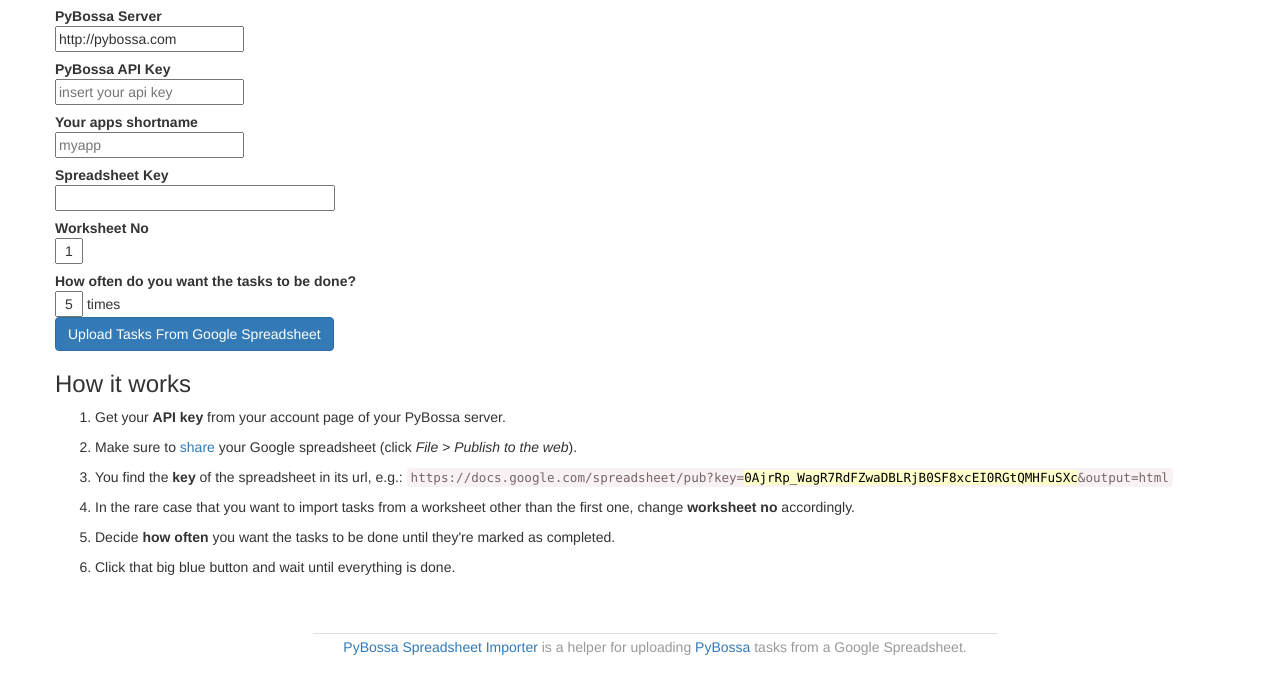
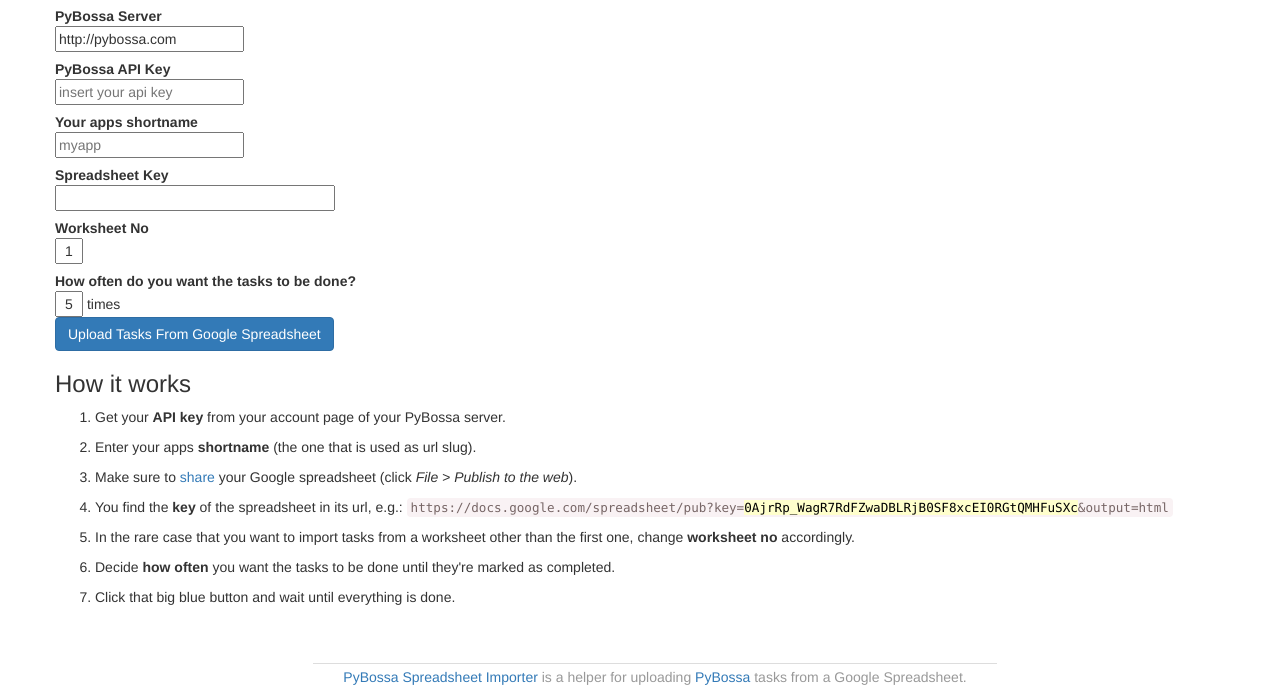
Before and after one commit to vis4/pybossa-spreadsheet-importer, a Python web app: template templates/index.html in a window 1280 px wide. Shown: the part 152-842 px from the top of the page. Before the commit the page ends 807 px from the top, so only its background shows below. Run offline with Jinja, Linux system fonts and the light colour scheme; the template is opened without the code that fills it, so the values that code supplies are empty; some libraries are stand-ins or nearby versions.

Commit message:
more instructions

```diff
--- a/templates/index.html
+++ b/templates/index.html
@@ -190,6 +190,7 @@
 
           <ol>
             <li>Get your <b>API key</b> from your account page of your PyBossa server.</li>
+            <li>Enter your apps <b>shortname</b> (the one that is used as url slug).</li>
             <li>Make sure to <a href="http://support.google.com/docs/bin/answer.py?hl=en&answer=151563">share</a> your Google spreadsheet (click <i>File > Publish to the web</i>).</li>
             <li>You find the <b>key</b> of the spreadsheet in its url, e.g.: <code>https://docs.google.com/spreadsheet/pub?key=<em>0AjrRp_WagR7RdFZwaDBLRjB0SF8xcEI0RGtQMHFuSXc</em>&amp;output=html</code></li>
             <li>In the rare case that you want to import tasks from a worksheet other than the first one, change <b>worksheet no</b> accordingly.</li>
```
